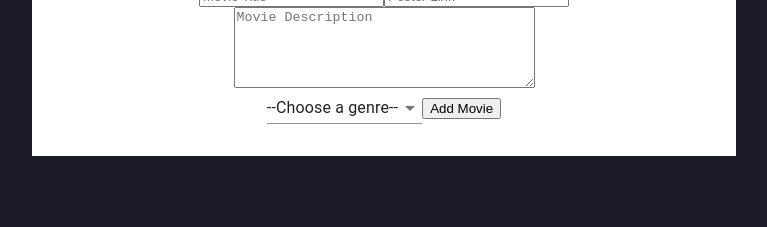
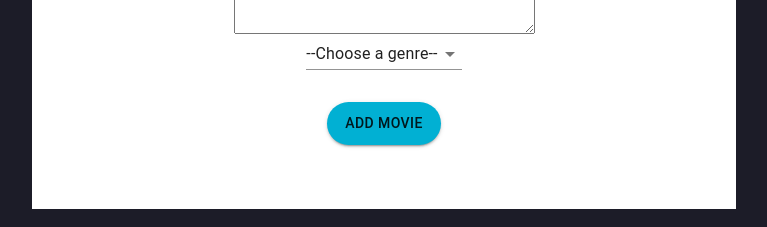
Before and after one commit to Brandon-McCarty/weekend-movie-sagas, a React (Create React App) app: page /#/ in a window 1280 px wide. Both pictures are taken after a click on the button "ADD MOVIE". Shown: the part 375-602 px from the top of the page, without its empty margins (256-1023 px from the left). Built offline with nearby package versions, Linux system fonts and the light colour scheme; no server answers.

Commit message:
change MovieForm add button

```diff
--- a/src/components/MovieForm/MovieForm.jsx
+++ b/src/components/MovieForm/MovieForm.jsx
@@ -1,6 +1,6 @@
 import { useState } from 'react';
 import { useDispatch } from 'react-redux';
-import { Select, InputLabel, MenuItem, FormControl } from '@material-ui/core'
+import { Select, MenuItem, Box, Button } from '@material-ui/core'
 
 function MovieForm({ setTrigger }) {
 
@@ -85,7 +85,19 @@ function MovieForm({ setTrigger }) {
                     <MenuItem value={12}>Space-Opera</MenuItem>
                     <MenuItem value={13}>Superhero</MenuItem>
                 </Select>
-                <button type="submit">Add Movie</button>
+                <Box p={4}>
+                <Button
+                    onClick={() => setButtonPopup(true)}
+                    style={{
+                        borderRadius: 25,
+                        backgroundColor: "#01B0D3",
+                        padding: "9px 18px",
+                        fontSize: "14px",
+                    }}
+                    type="submit"
+                    variant="contained"
+                >Add Movie</Button>
+            </Box>
             </form>
         </div>
     )
```
